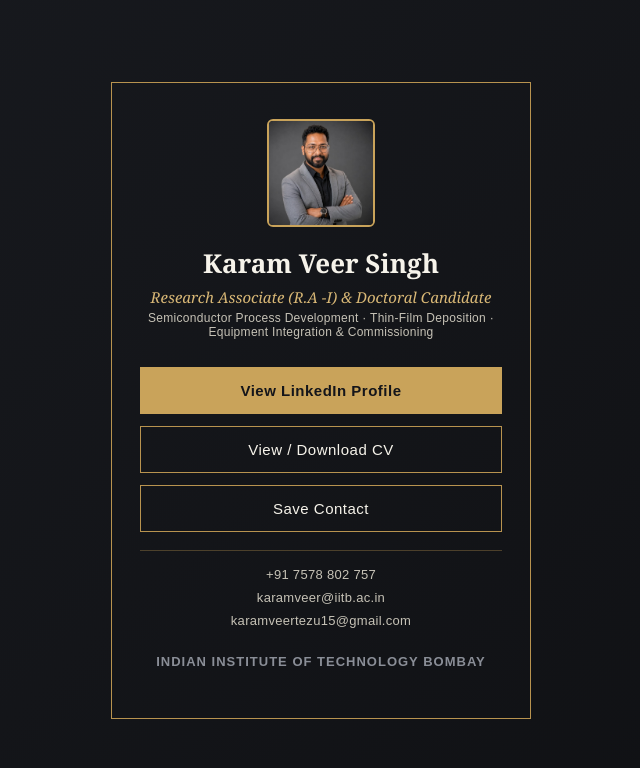
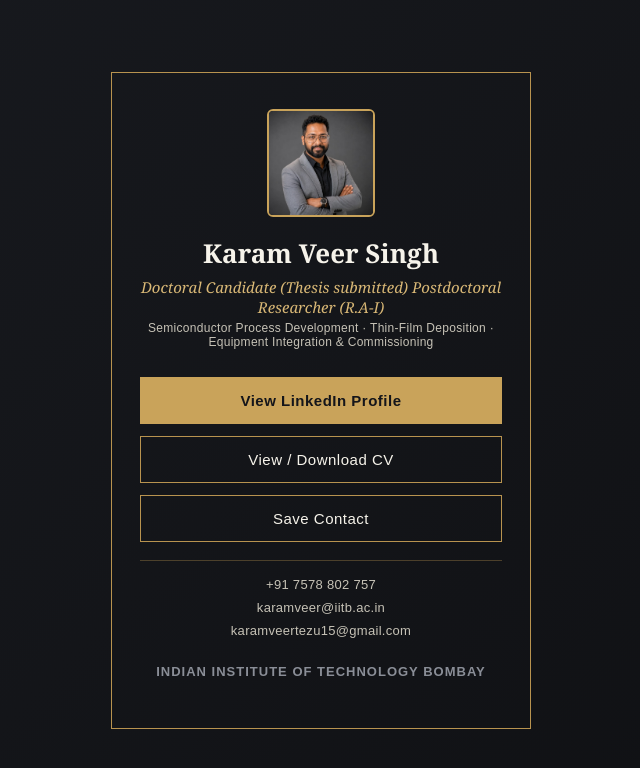
Before and after one commit to karamveersinghgill/karamveersinghgill.github.io, a plain HTML site: page index.html in a window 1280 px wide. Shown: the whole page, without its empty margins (319-959 px from the left). Drawn offline with Linux system fonts and the light colour scheme.

Commit message:
Update index.html

```diff
--- a/index.html
+++ b/index.html
@@ -110,7 +110,7 @@
   <div class="card">
     <img class="avatar" src="./profile.jpg" alt="Karam Veer Singh">
     <h1>Karam Veer Singh</h1>
-    <p class="title">Research Associate (R.A -I) & Doctoral Candidate</p>
+    <p class="title"> Doctoral Candidate (Thesis submitted) Postdoctoral Researcher (R.A-I) </p>
     <p class="sub">Semiconductor Process Development &middot; Thin-Film Deposition &middot; Equipment Integration &amp; Commissioning</p>
 
     <a class="btn primary" href="https://www.linkedin.com/in/karamveersinghgill" target="_blank" rel="noopener">View LinkedIn Profile</a>
```
